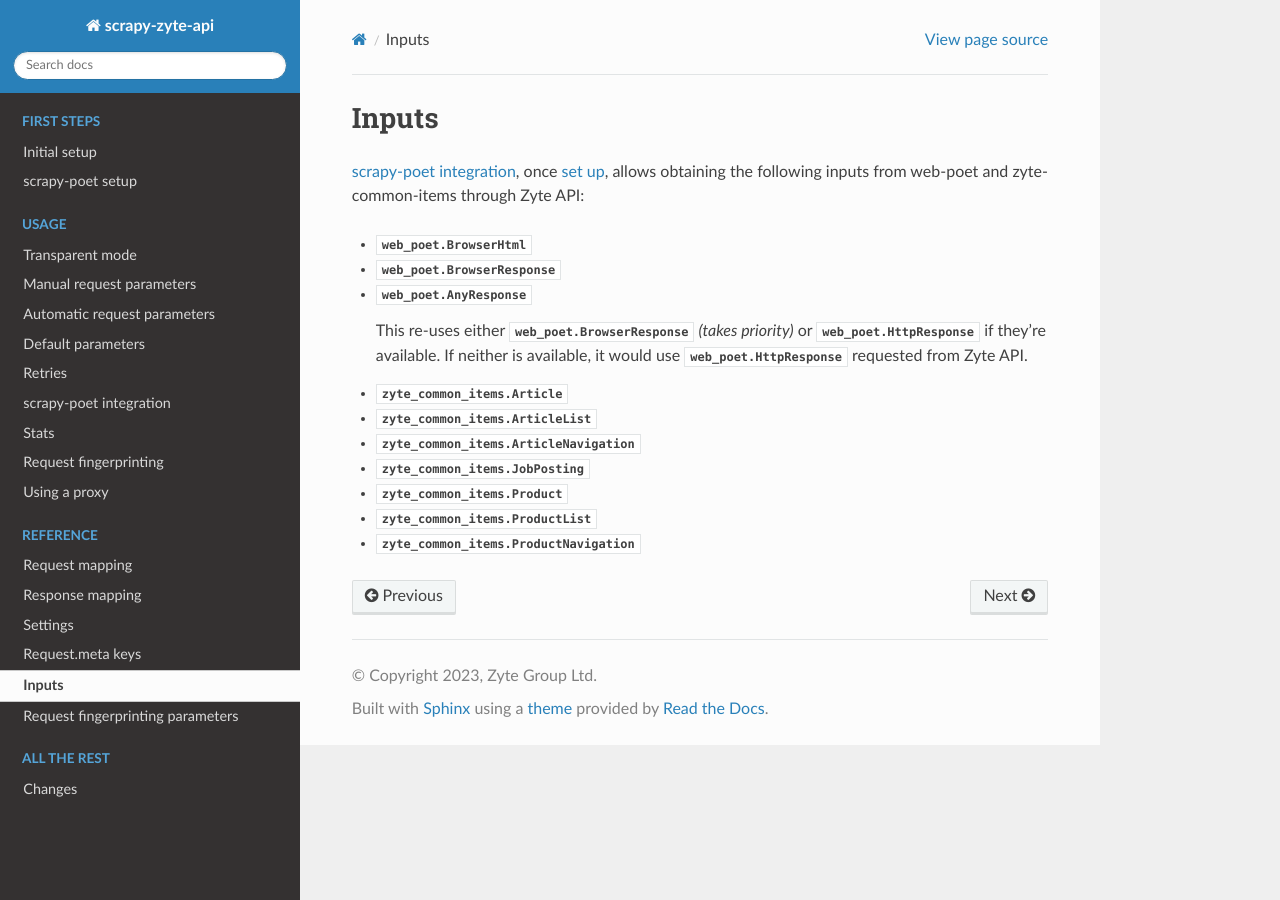
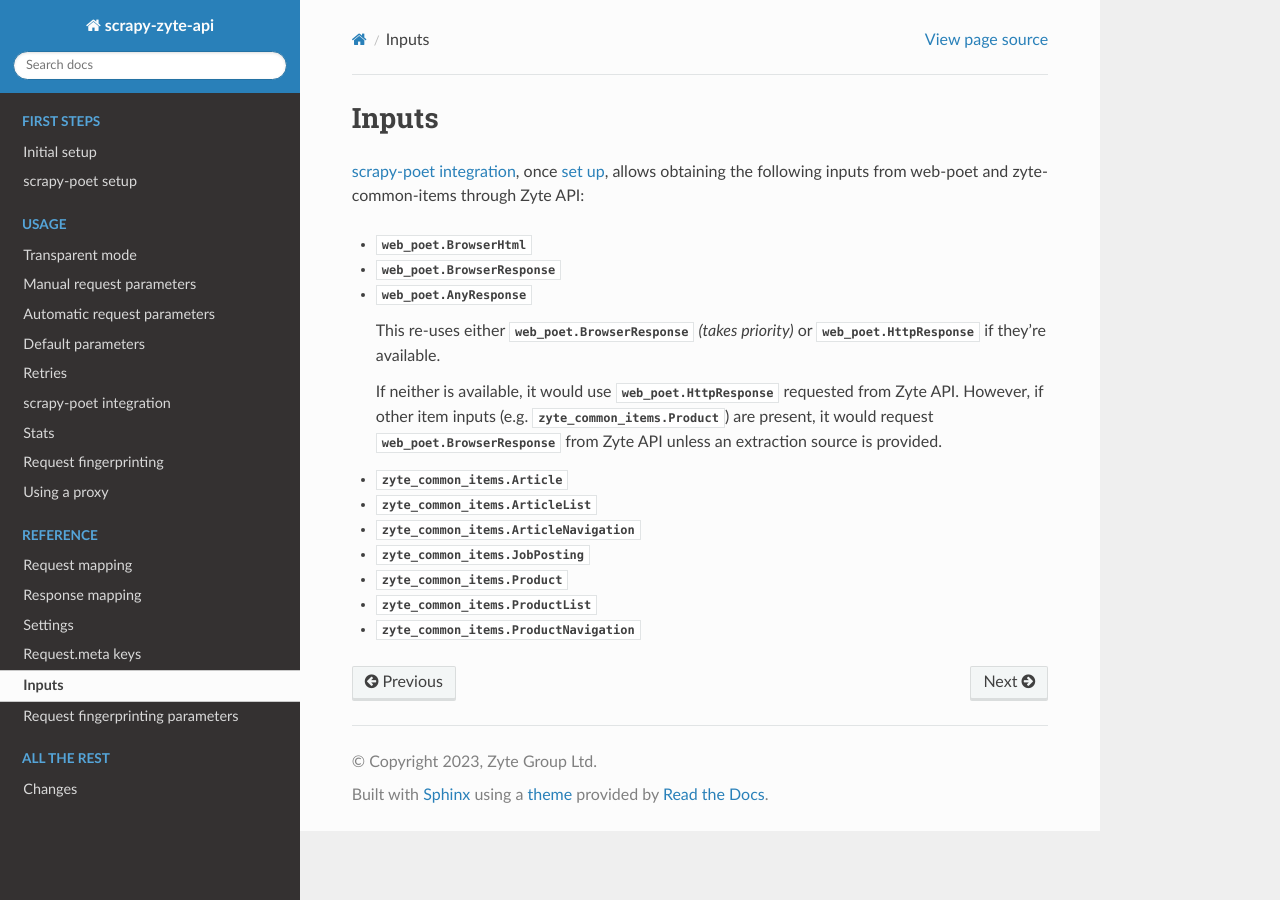
Before and after one commit to scrapy-plugins/scrapy-zyte-api, a Sphinx documentation site: the page built from docs/reference/inputs.rst, in a window 1280 px wide. Built offline with Sphinx 7.4.7 and the Read the Docs theme 2.0.0, drawn with Linux system fonts in a browser that asks for light colours.

Commit message:
use browserHtml if no extraction source is provided with item types

```diff
--- a/docs/reference/inputs.rst
+++ b/docs/reference/inputs.rst
@@ -16,9 +16,13 @@ Inputs
 -   :class:`web_poet.AnyResponse`
 
     This re-uses either :class:`web_poet.BrowserResponse` *(takes priority)*
-    or :class:`web_poet.HttpResponse` if they're available. If neither is
-    available, it would use :class:`web_poet.HttpResponse` requested from Zyte
-    API.
+    or :class:`web_poet.HttpResponse` if they're available.
+
+    If neither is available, it would use :class:`web_poet.HttpResponse`
+    requested from Zyte API. However, if other item inputs (e.g.
+    :class:`zyte_common_items.Product`) are present, it would request
+    :class:`web_poet.BrowserResponse` from Zyte API unless an extraction
+    source is provided.
 
 -   :class:`zyte_common_items.Article`
 
```
Also changed, not shown: 2 other files.
